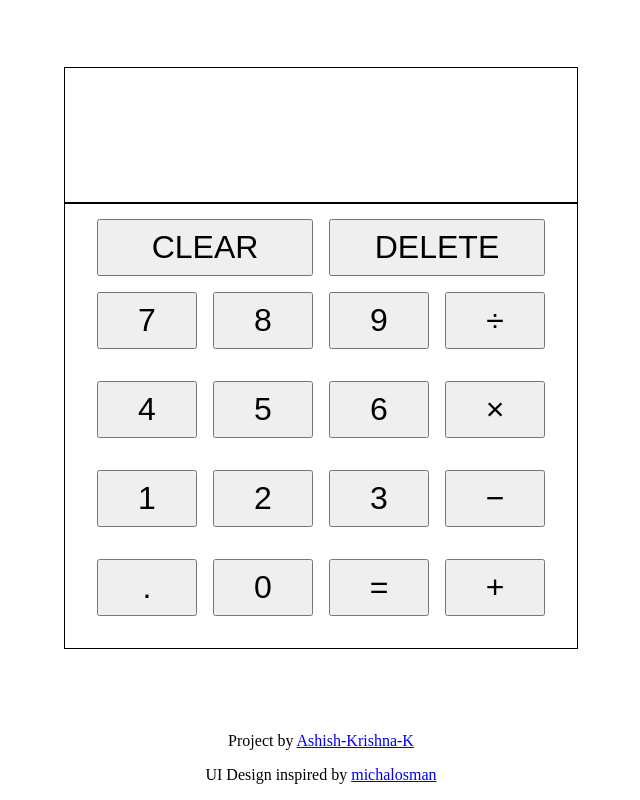
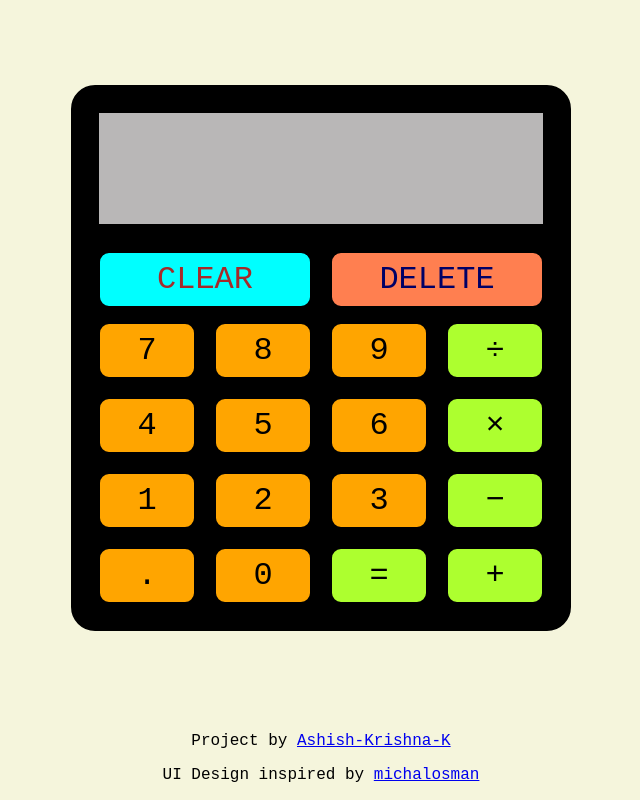
Before and after one commit to Ashish-Krishna-K/calculator, a website: page index.html in a window 1280 px wide. Shown: the whole page, without its empty margins (319-959 px from the left). Drawn offline with Linux system fonts and the light colour scheme.

Commit message:
Adds custom fonts.

```diff
--- /dev/null
+++ b/font/digital-7-font/info.txt
@@ -0,0 +1,2 @@
+license: Freeware, Non-Commercial
+link: https://www.fontspace.com/digital-7-font-f7087
--- a/index.html
+++ b/index.html
@@ -1,12 +1,14 @@
 <!DOCTYPE html>
 <html lang="en">
+
 <head>
     <meta charset="UTF-8">
     <meta name="viewport" content="width=device-width, initial-scale=1.0">
     <link rel="stylesheet" href="style.css">
     <script src="script.js" defer></script>
-    <title>Document</title>
+    <title>Calculator</title>
 </head>
+
 <body>
     <main>
         <section id="calculator">
@@ -53,4 +55,5 @@
         <p>UI Design inspired by <a href="https://michalosman.github.io/calculator/">michalosman</a></p>
     </footer>
 </body>
+
 </html>
--- a/style.css
+++ b/style.css
@@ -1,3 +1,10 @@
+@font-face {
+    font-family: "Digital";
+    src: url(./font/digital-7-font/Digital7-rg1mL.ttf);
+}
+
+@import url('https://fonts.googleapis.com/css2?family=Roboto+Mono&display=swap');
+
 html,
 body {
     min-height: 100svh;
@@ -9,6 +16,8 @@ body {
     display: flex;
     flex-direction: column;
     align-items: center;
+    background-color: beige;
+    font-family: 'Roboto Mono', monospace;
 }
 
 main {
@@ -19,16 +28,21 @@ main {
 }
 
 section#calculator {
-    outline: 1px solid black;
+    border: 2px solid black;
+    background-color: black;
+    border-radius: 24px;
 }
 
-#calculator * {
-    /* outline: 1px solid black; */
+.display,
+.buttons {
+    margin: 24px;
 }
 
-section#calculator > *{
-    outline: 1px solid black;
-    padding: 1em;
+.display {
+    border: 2px solid black;
+    background-color: rgb(185, 183, 183);
+    color: black;
+    font-family: "Digital", system-ui, -apple-system, BlinkMacSystemFont, 'Segoe UI', Roboto, Oxygen, Ubuntu, Cantarell, 'Open Sans', 'Helvetica Neue', sans-serif;
 }
 
 .upper-display,
@@ -42,7 +56,7 @@ section#calculator > *{
 }
 
 .upper-display {
-    font-size: 1.5em;
+    font-size: 2em;
     min-height: 1.2em;
 }
 
@@ -50,12 +64,13 @@ section#calculator > *{
 div.input-btns {
     display: flex;
     flex-direction: column;
+    gap: 1em;
+    margin-top: 12px;
 }
 
 div.input-rows {
     display: flex;
     gap: 1em;
-    padding: 1em;
 }
 
 div.clear-btns {
@@ -64,8 +79,8 @@ div.clear-btns {
     gap: 1em;
 }
 
-div.clear-btns > button {
-    width: 45%;
+div.clear-btns>button {
+    width: 50%;
 }
 
 button.number,
@@ -73,11 +88,30 @@ button.operator,
 button.decimal,
 button.equal {
     width: 100px;
+    background-color: orange;
+}
+
+button.delete {
+    background-color: coral;
+    color: #000066;
+}
+
+button.clear {
+    background-color: aqua;
+    color: brown;
+}
+
+button.operator,
+button.equal {
+    background-color: greenyellow;
 }
 
 button {
     font-size: 2em;
-    padding: 8px 12px;
+    padding: 8px 8px;
+    border-radius: 12px;
+    border: 3px solid black;
+    font-family: inherit;
 }
 
 footer {
```
Also changed, not shown: font/digital-7-font/Digital7-rg1mL.ttf (added), font/digital-7-font/Digital7Italic-BW658.ttf (added), font/digital-7-font/Digital7Mono-Yz9J4.ttf (added), font/digital-7-font/Digital7Monoitalic-8MDLJ.ttf (added), font/digital-7-font/misc/readme.txt (added).
